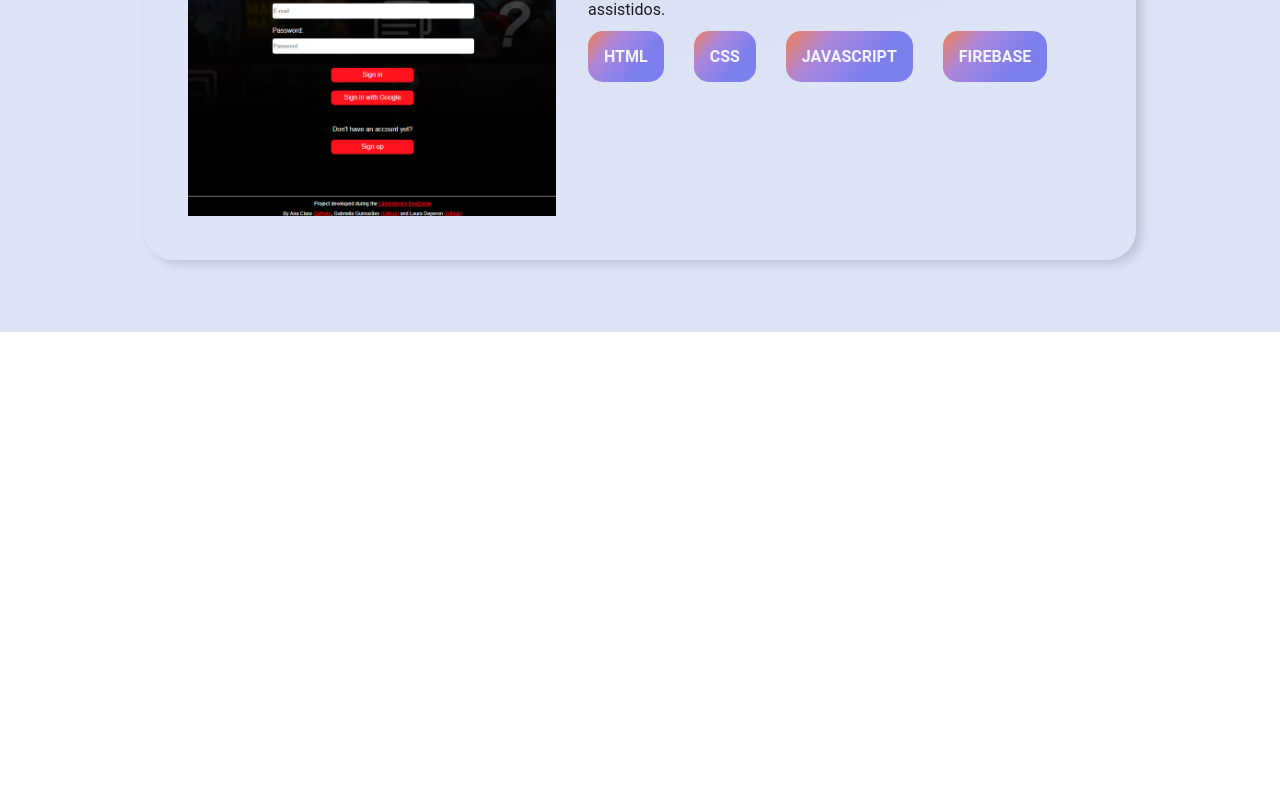
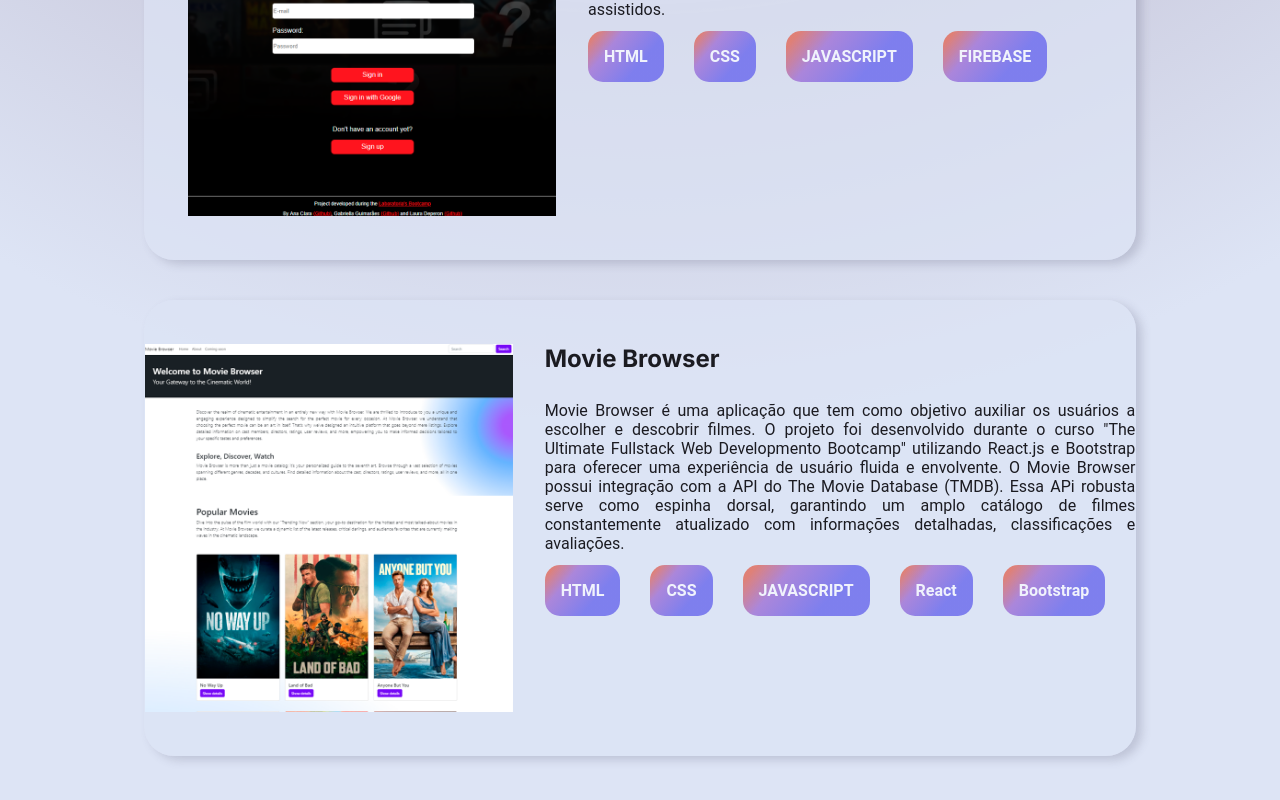
Before and after one commit to gabriella-guimaraes/portfolio-gabriella-guimaraes, an Angular app in the folder portfolio/: page / in a window 1280 px wide. Shown: the part 5767-6567 px from the top of the page. Before the commit the page ends 6099 px from the top, so only its background shows below. Built offline with nearby package versions, Linux system fonts and the light colour scheme.

Commit message:
feat: project movie browser add

```diff
--- a/portfolio/src/app/components/projects/projects.component.html
+++ b/portfolio/src/app/components/projects/projects.component.html
@@ -35,6 +35,22 @@
 
 
         </section>
+        <section class="Project-Card">
+            <a href="https://github.com/gabriella-guimaraes/movie-browser" target="_blank">
+                <img src="assets/movie_browser_snapshoot.png" />
+                <section class="Project-description">
+                    <h2>Movie Browser</h2>
+                    <p>Movie Browser é uma aplicação que tem como objetivo auxiliar os usuários a escolher e descobrir filmes. O projeto foi desenvolvido durante o curso "The Ultimate Fullstack Web Developmento Bootcamp" utilizando React.js e Bootstrap para oferecer uma experiência de usuário fluida e envolvente. O Movie Browser possui integração com a API do The Movie Database (TMDB). Essa APi robusta serve como espinha dorsal, garantindo um amplo catálogo de filmes constantemente atualizado com informações detalhadas, classificações e avaliações.</p>
+                    <section class="badges">
+                        <span class="badge">HTML</span>
+                        <span class="badge">CSS</span>
+                        <span class="badge">JAVASCRIPT</span>
+                        <span class="badge">React</span>
+                        <span class="badge">Bootstrap</span>
+                    </section>
+                </section>
+            </a>
+        </section>
     </section>
 </main>
 
```
Also changed, not shown: portfolio/src/assets/movie_browser_snapshoot.png (added).
